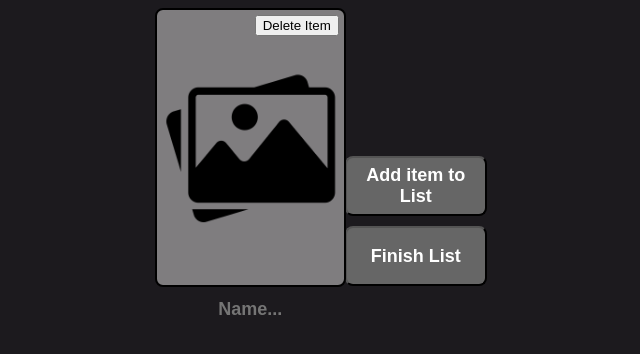
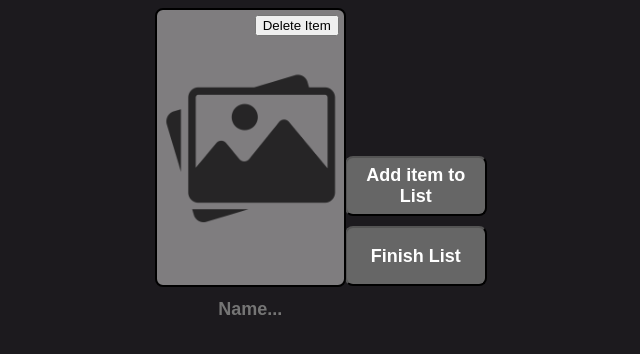
Before and after one commit to GabrielCavalcanti13/ListAll, a React (Create React App) app: page / in a window 1280 px wide. In both pictures the pointer is over the picture 354 px from the left and 145 px from the top of the page. Shown: the top 354 px of the page, without its empty margins (104-744 px from the left). Built offline with nearby package versions, Linux system fonts and the light colour scheme.

Commit message:
Adding hover to image and remove edit button

```diff
--- a/src/components/Item/Item.css
+++ b/src/components/Item/Item.css
@@ -49,3 +49,8 @@
     max-width: 100%;
     max-height: 100%;
 }
+
+.image:hover {
+    opacity: 0.7;
+    transition: 0.3s;
+}
--- a/src/components/Item/Item.jsx
+++ b/src/components/Item/Item.jsx
@@ -41,10 +41,6 @@ const Item = ({id, onDelete}) => {
     setImageHovered(false);
   };
 
-  const handleEditImage = (e) => {
-    document.getElementById(`imageInput_${id}`).click();
-  };
-
   const handleKeyDown = (e) => {
     if (e.key === 'Enter') {
       e.target.blur();
@@ -61,7 +57,6 @@ const Item = ({id, onDelete}) => {
           )}
           {selectedImage && imageHovered && (
             <div style={{ position: 'absolute', top: '5px', right: '5px'}}>
-              <button onClick={handleEditImage}>Edit Image</button>
               <button onClick={onDelete}>Delete Item</button>
           </div>
           )}
```
